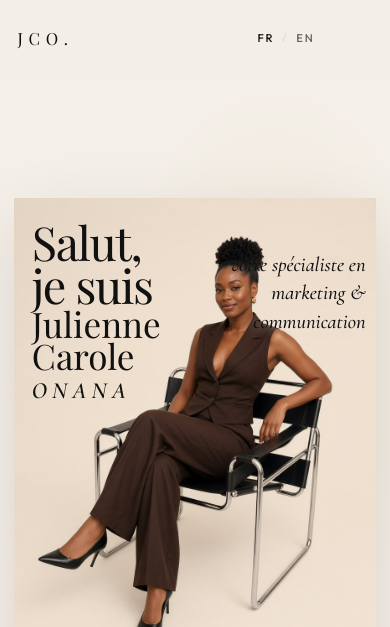
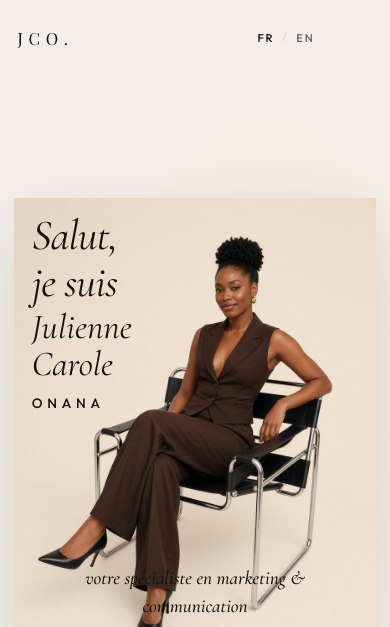
Before and after one commit to COSTYPAULE/portfolio-julienne-co., a plain HTML site: page index.html in a window 390 px wide. Shown: the top 627 px of the page. Drawn offline with nearby package versions, Linux system fonts and the light colour scheme; a web font is replaced by a local one.

Commit message:
Initial commit — portfolio Julienne Carole ONANA

```diff
--- a/index.html
+++ b/index.html
@@ -8,7 +8,8 @@
   <title>portfolio Julienne CO.</title>
   <meta property="og:title" content="portfolio Julienne CO." />
   <meta property="og:description" content="Julienne Carole ONANA — Brand & Communications Manager. Marketing, partenariats et campagnes terrain." />
-  <meta property="og:type" content="website" />
+  <meta property="og:url" content="https://COSTYPAULE.github.io/portfolio-julienne-co/" />
+  <link rel="canonical" href="https://COSTYPAULE.github.io/portfolio-julienne-co/" />
   <meta name="twitter:card" content="summary_large_image" />
   <meta name="twitter:title" content="portfolio Julienne CO." />
   <link rel="preconnect" href="https://fonts.googleapis.com" />
--- a/style.css
+++ b/style.css
@@ -111,61 +111,77 @@
   display: block;
   mix-blend-mode: multiply;
 }
+
+/* --- Titre principal à gauche --- */
 .cover-title {
   position: absolute;
-  left: 4.2%;
-  top: 6.5%;
-  width: min(44%, 20rem);
+  left: 5%;
+  top: 5%;
+  width: min(45%, 22rem);
   display: flex;
   flex-direction: column;
   justify-content: flex-start;
   align-items: flex-start;
   text-align: left;
   padding: 0;
-  font-family: "Playfair Display", serif;
+  font-family: "Cormorant Garamond", serif;
+  font-style: italic;
   font-weight: 400;
-  font-style: normal;
-  line-height: 0.92;
+  line-height: 0.95;
   pointer-events: none;
   color: var(--ink);
   z-index: 2;
 }
-.line-hi,
+
+.line-hi {
+  display: block;
+  font-size: clamp(3.2rem, 8vw, 6.8rem);
+  letter-spacing: -0.02em;
+  margin-bottom: 0.8rem;
+}
+
 .line-im {
   display: block;
-  font-size: clamp(2.6rem, 6.4vw, 5.6rem);
-  letter-spacing: -0.03em;
+  font-size: clamp(3.2rem, 8vw, 6.8rem);
+  letter-spacing: -0.02em;
+  margin-bottom: 1rem;
 }
+
 .line-name {
   display: block;
-  font-size: clamp(1.85rem, 4.5vw, 3.85rem);
-  margin-top: 0.12rem;
+  font-size: clamp(2.8rem, 7vw, 5.8rem);
+  line-height: 1.05;
+  margin-bottom: 1.2rem;
 }
+
 .line-last {
   display: block;
-  margin-top: 0.55rem;
-  font-family: "Cormorant Garamond", serif;
-  font-style: italic;
-  font-weight: 600;
-  font-size: clamp(1.45rem, 2.4vw, 2.15rem);
-  letter-spacing: 0.22em;
-  text-transform: none;
+  font-family: Outfit, sans-serif;
+  font-style: normal;
+  font-weight: 500;
+  font-size: clamp(0.85rem, 1.5vw, 1.15rem);
+  letter-spacing: 0.35em;
+  text-transform: uppercase;
+  color: var(--ink);
+  margin-top: 0.4rem;
 }
+
+/* --- Description remontée tout en haut à droite (ne touche pas la photo) --- */
 .cover-role {
   position: absolute;
   right: 3.5%;
-  top: 15%;
-  width: min(46%, 22rem);
+  top: 10%;
+  width: min(38%, 18rem);
   font-family: "Cormorant Garamond", serif;
   font-style: italic;
   font-weight: 500;
-  font-size: clamp(1.28rem, 2.35vw, 1.82rem);
-  line-height: 1.38;
+  font-size: clamp(1.25rem, 2.3vw, 1.85rem);
+  line-height: 1.45;
   text-align: right;
-  max-width: none;
-  z-index: 2;
-  text-shadow: 0 1px 12px rgba(244, 239, 232, 0.7);
+  z-index: 4;
+  color: var(--ink);
 }
+
 .cover-social {
   position: absolute;
   left: 1.3rem;
@@ -593,8 +609,8 @@
   .about-copy { padding: 6.5rem 5vw 3rem 2.2vw; }
   .about-copy h2 { font-size: clamp(2.4rem, 8vw, 4.4rem); }
   .about-photo-wrap img { height: 100vh; object-fit: contain; }
-  .cover-title { width: min(52%, 16rem); left: 4%; top: 5.5%; }
-  .cover-role { top: 14%; right: 2.5%; width: min(48%, 20rem); }
+  .cover-title { width: min(52%, 18rem); left: 4%; top: 4%; }
+  .cover-role { top: 8%; right: 2.5%; width: min(40%, 16rem); }
   .experience-photo img { min-height: 420px; }
 }
 
@@ -606,15 +622,23 @@
   .cover-stage { width: min(100%, 96vw); }
   .cover-title {
     width: auto;
-    max-width: 72%;
+    max-width: 80%;
     left: 5%;
-    top: 4.5%;
+    top: 3.5%;
     align-items: flex-start;
     text-align: left;
   }
-  .line-hi, .line-im { font-size: clamp(2.3rem, 12vw, 3.4rem); }
-  .line-name { font-size: clamp(1.7rem, 9vw, 2.5rem); }
-  .cover-role { top: 11%; right: 3%; bottom: auto; width: min(52%, 16rem); }
+  .line-hi, .line-im { font-size: clamp(2.4rem, 11vw, 3.8rem); margin-bottom: 0.4rem; }
+  .line-name { font-size: clamp(2rem, 9vw, 3.2rem); margin-bottom: 0.5rem; }
+  .cover-role {
+    top: auto;
+    bottom: 3.8rem;
+    right: 5%;
+    left: 5%;
+    width: auto;
+    text-align: center;
+    font-size: clamp(1.2rem, 4.5vw, 1.6rem);
+  }
   .cover-social { left: 50%; transform: translateX(-50%); bottom: 0.85rem; }
   .footer-links { flex-direction: row; flex-wrap: wrap; gap: 0.9rem 1.2rem; }
 }
```
